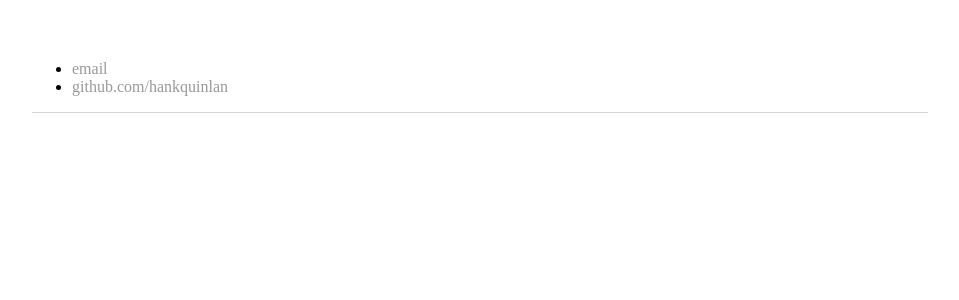
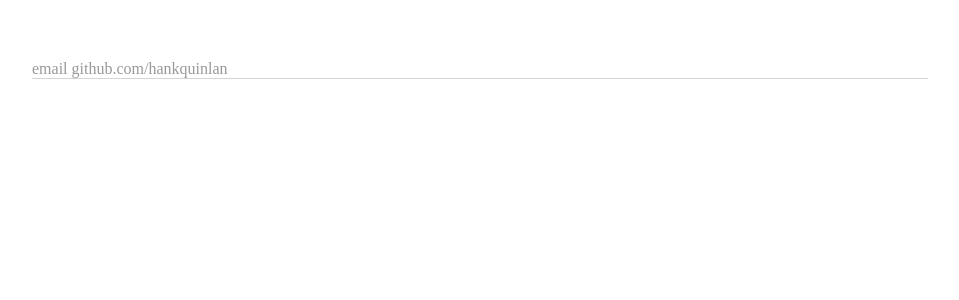
Before and after one commit to jnanic/jnanic.github.io, a Jekyll site: the page about/index.html, which Jekyll copies as it is, in a window 1280 px wide. Shown: the top 300 px of the page, without its empty margins (160-1119 px from the left). Built offline with Jekyll 4.4.1, drawn with Linux system fonts in a browser that asks for light colours.

Commit message:
Update index.html

```diff
--- a/about/index.html
+++ b/about/index.html
@@ -6,10 +6,10 @@
 		<link rel="stylesheet" type="text/css" href="/css/main.css">
 	</head>
 	<body>
-		<ul>
-        		<li><a href="mailto:hankquinlanhub@gmail.com">email</a></li>
-        		<li><a href="https://github.com/hankquinlan">github.com/hankquinlan</a></li>
-		</ul>
+
+        		<a href="mailto:hankquinlanhub@gmail.com">email</a>
+        		<a href="https://github.com/hankquinlan">github.com/hankquinlan</a>
+
 		<footer>
 
 		</footer>
```
